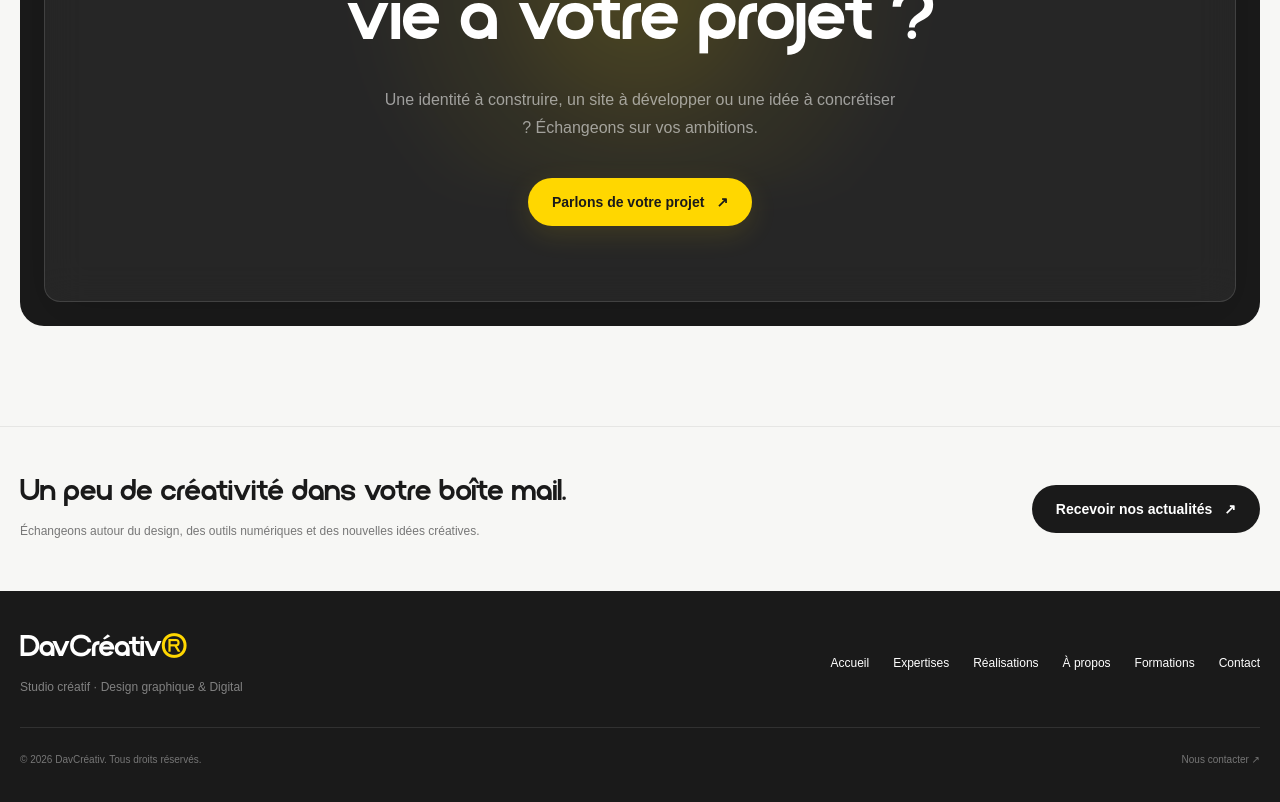
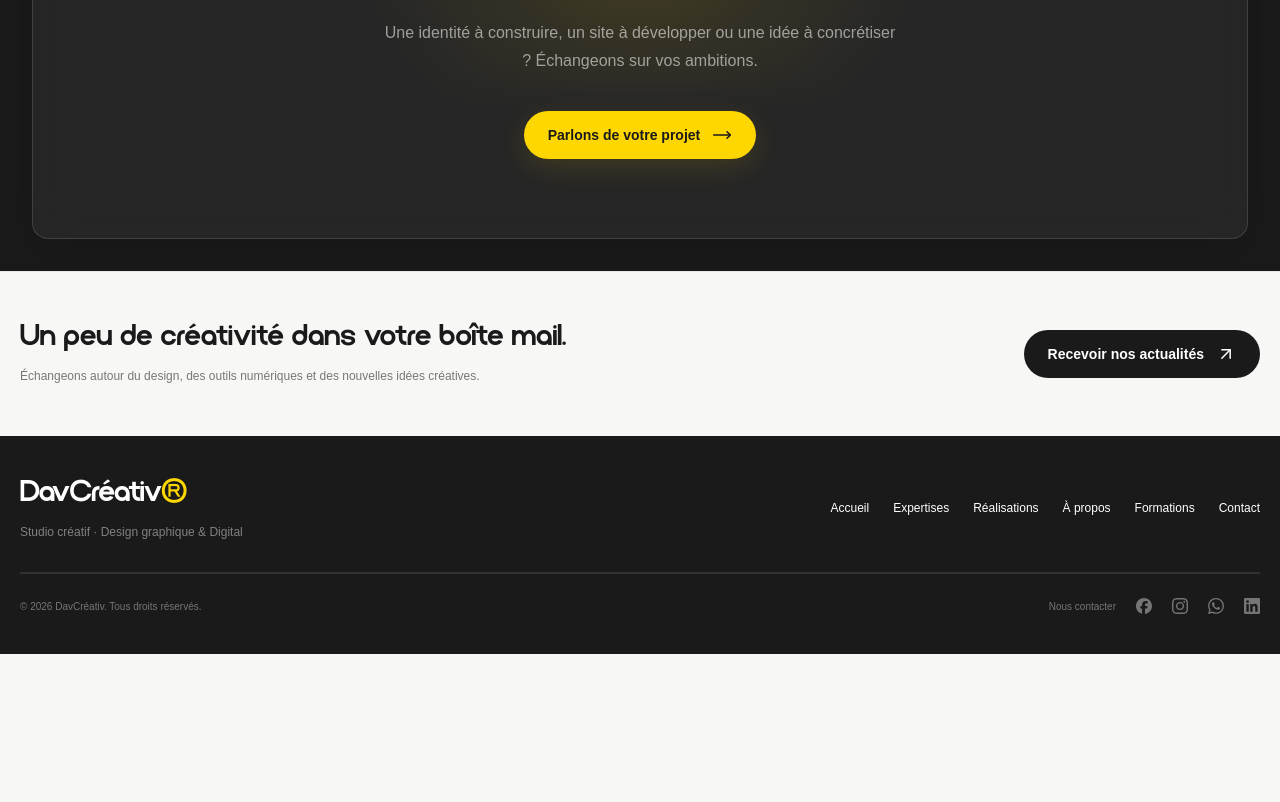
Before and after one commit to MbaUser1/aze, a Next.js app: page / in a window 1280 px wide. Shown: the part 6440-7242 px from the top of the page. After the commit the page ends 7094 px from the top, so only its background shows below. Built offline with nearby package versions, Linux system fonts and the light colour scheme.

Commit message:
Mise à jour du portfolio DavCréativ

```diff
--- a/app/ressources/page.tsx
+++ b/app/ressources/page.tsx
@@ -365,7 +365,7 @@ export default function RessourcesPage() {
                   <div className="mt-8">
                     <Link
                       href={`/ressources/${featuredArticle.slug}`}
-                      className="group/link inline-flex items-center gap-3 rounded-full bg-[#1A1A1A] px-5 py-3.5 text-xs font-semibold text-white transition hover:bg-[#FFD700] hover:text-[#1A1A1A]"
+                      className="group/link inline-flex items-center gap-3 rounded-full bg-[#FFD700] px-5 py-3.5 text-xs font-semibold text-white transition hover:bg-[#FFD700] hover:text-[#1A1A1A]"
                     >
                       Lire l'article
                       <ArrowIcon />
@@ -546,12 +546,15 @@ export default function RessourcesPage() {
               </div>
 
               <Link
-                href="/contact"
-                className="inline-flex w-fit items-center gap-4 rounded-full bg-[#FFD700] px-6 py-4 text-xs font-bold text-[#1A1A1A] transition hover:bg-white"
-              >
-                Parlons de votre projet
-                <ArrowIcon diagonal />
-              </Link>
+  href="/contact"
+  className="group inline-flex w-fit items-center gap-4 rounded-full bg-[#FFD700] px-6 py-4 text-xs font-bold text-[#1A1A1A] shadow-[0_6px_20px_rgba(255,215,0,0.12)] transition-all duration-300 ease-out hover:-translate-y-1 hover:bg-[#FFE44D] hover:shadow-[0_12px_30px_rgba(255,215,0,0.24)] active:translate-y-0 active:scale-[0.98] focus-visible:outline-none focus-visible:ring-2 focus-visible:ring-[#FFD700] focus-visible:ring-offset-4 focus-visible:ring-offset-white"
+>
+  <span>Parlons de votre projet</span>
+
+  <span className="transition-transform duration-300 ease-out group-hover:-translate-y-0.5 group-hover:translate-x-0.5">
+    <ArrowIcon diagonal />
+  </span>
+</Link>
             </div>
 
             <div className="mt-10 h-px bg-gradient-to-r from-[#FFD700]/40 via-white/10 to-transparent" />
--- a/components/home/Contact.tsx
+++ b/components/home/Contact.tsx
@@ -1,45 +1,47 @@
-
 import Button from "@/components/ui/Button";
 import Reveal from "@/components/ui/Reveal";
+import { MoveRight } from "lucide-react";
 
 export default function Contact() {
   return (
-    <section id="contact" className="section-padding bg-[#F7F7F5]">
-      <div className="container-site">
+    <section
+      id="contact"
+      className="relative w-full overflow-hidden bg-[#1A1A1A] text-white"
+    >
       <Reveal>
-          <div className="relative overflow-hidden rounded-3xl bg-[#1A1A1A]  py-14 text-center text-white sm:py-20">
+        <div className="relative left-1/2 w-screen -translate-x-1/2 overflow-hidden py-16 text-center sm:py-24 lg:py-28">
+          {/* Halo doré */}
           <div className="gold-orb pointer-events-none absolute left-1/2 top-0 h-[400px] w-[700px] -translate-x-1/2" />
 
-            <div className="glass-dark absolute inset-4 rounded-2xl sm:inset-6" />
+          {/* Cadre vitré */}
+          <div className="glass-dark pointer-events-none absolute inset-3 rounded-2xl sm:inset-6 lg:inset-8" />
 
-            <div className="relative z-10">
-              <p className="mb-5 text-[10px] font-bold uppercase tracking-[0.24em] text-[#FFD700]">
+          {/* Contenu */}
+          <div className="relative z-10 mx-auto w-full max-w-7xl px-6 sm:px-10 lg:px-16">
+            <p className="mb-5 text-[10px] font-bold uppercase tracking-[0.24em] text-[#FFD700] sm:text-xs">
               Votre prochaine idée commence ici
             </p>
 
-              <h2 className="font-display mx-auto max-w-4xl text-balance text-5xl leading-[1.12] sm:text-6xl lg:text-7xl">
+            <h2 className="font-display mx-auto max-w-4xl text-balance text-4xl leading-[1.12] sm:text-6xl lg:text-7xl">
               Et si nous donnions vie à votre projet ?
             </h2>
 
             <p className="mx-auto mt-6 max-w-lg text-sm leading-7 text-white/55 sm:text-base">
-                Une identité à construire, un site à développer ou une idée
-                à concrétiser ? Échangeons sur vos ambitions.
+              Une identité à construire, un site à développer ou une idée à
+              concrétiser ? Échangeons sur vos ambitions.
             </p>
 
-              <Button
-                href="/contact"
-                className="mt-9"
-              >
-                Parlons de votre projet <span>↗</span>
+            <Button href="/contact" className="mt-9">
+              Parlons de votre projet
+              <MoveRight
+                size={20}
+                strokeWidth={1.8}
+                className="transition-transform duration-300 group-hover:translate-x-1"
+              />
             </Button>
-
-              <p className="mt-5 text-[10px] text-white/40">
-
-              </p>
           </div>
         </div>
       </Reveal>
-      </div>
     </section>
   );
 }
--- a/components/home/Newsletter.tsx
+++ b/components/home/Newsletter.tsx
@@ -1,5 +1,6 @@
 
 import Button from "@/components/ui/Button";
+import { ArrowUpRight} from "lucide-react";
 
 export default function Newsletter() {
   return (
@@ -20,7 +21,11 @@ export default function Newsletter() {
           variant="dark"
           className="shrink-0 self-start md:self-auto"
         >
-          Recevoir nos actualités <span>↗</span>
+          Recevoir nos actualités <span> <ArrowUpRight
+                size={20}
+                strokeWidth={1.8}
+                className="transition-transform duration-300"
+              /></span>
         </Button>
       </div>
     </section>
--- a/components/layout/Footer.tsx
+++ b/components/layout/Footer.tsx
@@ -1,3 +1,30 @@
+import { siFacebook, siInstagram, siWhatsapp } from "simple-icons";
+import { ArrowUpRight } from "lucide-react";
+
+function SocialIcon({ icon }: { icon: SimpleIcon }) {
+  return (
+    <svg
+      role="img"
+      viewBox="0 0 24 24"
+      className="h-4 w-4 fill-current"
+      aria-hidden="true"
+    >
+      <path d={icon.path} />
+    </svg>
+  );
+}
+function LinkedInIcon() {
+  return (
+    <svg
+      viewBox="0 0 24 24"
+      className="h-4 w-4 fill-current"
+      role="img"
+      aria-label="LinkedIn"
+    >
+      <path d="M20.45 20.45h-3.56v-5.57c0-1.33-.03-3.04-1.85-3.04-1.85 0-2.13 1.44-2.13 2.94v5.67H9.35V9h3.42v1.56h.05c.48-.9 1.64-1.85 3.37-1.85 3.6 0 4.26 2.37 4.26 5.45v6.29ZM5.34 7.43a2.06 2.06 0 1 1 0-4.12 2.06 2.06 0 0 1 0 4.12ZM7.12 20.45H3.56V9h3.56v11.45ZM22.22 0H1.77C.79 0 0 .77 0 1.72v20.56C0 23.23.79 24 1.77 24h20.45c.98 0 1.78-.77 1.78-1.72V1.72C24 .77 23.2 0 22.22 0Z" />
+    </svg>
+  );
+}
 
 const footerLinks = [
   { label: "Accueil", href: "#accueil" },
@@ -14,10 +41,7 @@ export default function Footer() {
       <div className="container-site py-10">
         <div className="flex flex-col justify-between gap-8 border-b border-white/10 pb-8 md:flex-row md:items-center">
           <div>
-            <a
-              href="#accueil"
-              className="font-display text-3xl tracking-tight"
-            >
+            <a href="#accueil" className="font-display text-3xl tracking-tight">
               DavCréativ<span className="text-[#FFD700]">®</span>
             </a>
             <p className="mt-3 text-xs text-white/45">
@@ -38,16 +62,57 @@ export default function Footer() {
           </nav>
         </div>
 
-        <div className="flex flex-col justify-between gap-3 pt-6 text-[10px] text-white/40 sm:flex-row">
-          <p>
-            © 2026 DavCréativ. Tous droits réservés.
-          </p>
-          <a
-            href="mailto:contact@davcreativ.com"
-            className="transition-colors hover:text-[#FFD700]"
-          >
-            Nous contacter ↗
-          </a>
+        <div className="flex flex-col justify-between gap-5 border-t border-white/10 pt-6 text-[10px] text-white/40 sm:flex-row sm:items-center">
+          <p>© 2026 DavCréativ. Tous droits réservés.</p>
+
+          <div className="flex items-center gap-5">
+             <a
+              href="mailto:contact@davcreativ.com"
+              className="ml-1 inline-flex items-center gap-1.5 transition-colors duration-300 hover:text-[#FFD700]"
+            >
+              Nous contacter
+
+            </a>
+            <a
+              href="https://www.facebook.com/TON_COMPTE/"
+              target="_blank"
+              rel="noopener noreferrer"
+              aria-label="Facebook"
+              className="transition-all duration-300 hover:-translate-y-0.5 hover:text-[#FFD700]"
+            >
+              <SocialIcon icon={siFacebook} />
+            </a>
+
+            <a
+              href="https://www.instagram.com/TON_COMPTE/"
+              target="_blank"
+              rel="noopener noreferrer"
+              aria-label="Instagram"
+              className="transition-all duration-300 hover:-translate-y-0.5 hover:text-[#FFD700]"
+            >
+              <SocialIcon icon={siInstagram} />
+            </a>
+
+            <a
+              href="https://wa.me/237XXXXXXXXX"
+              target="_blank"
+              rel="noopener noreferrer"
+              aria-label="WhatsApp"
+              className="transition-all duration-300 hover:-translate-y-0.5 hover:text-[#FFD700]"
+            >
+              <SocialIcon icon={siWhatsapp} />
+            </a>
+            <a
+              href="https://www.linkedin.com/company/TON_COMPTE/"
+              target="_blank"
+              rel="noopener noreferrer"
+              aria-label="LinkedIn"
+              className="transition-all duration-300 hover:-translate-y-0.5 hover:text-[#FFD700]"
+            >
+              <LinkedInIcon />
+            </a>
+
+          </div>
         </div>
       </div>
     </footer>
--- a/package.json
+++ b/package.json
@@ -14,7 +14,8 @@
     "lucide-react": "^1.54.0",
     "next": "16.4.0",
     "react": "19.3.0",
-    "react-dom": "19.3.0"
+    "react-dom": "19.3.0",
+    "simple-icons": "^16.34.0"
   },
   "devDependencies": {
     "@tailwindcss/turbopack": "^4",
```
Also changed, not shown: 1 other file (tests, documents, lock files or other folders). Lines whose indentation alone changed are shown as unchanged.
